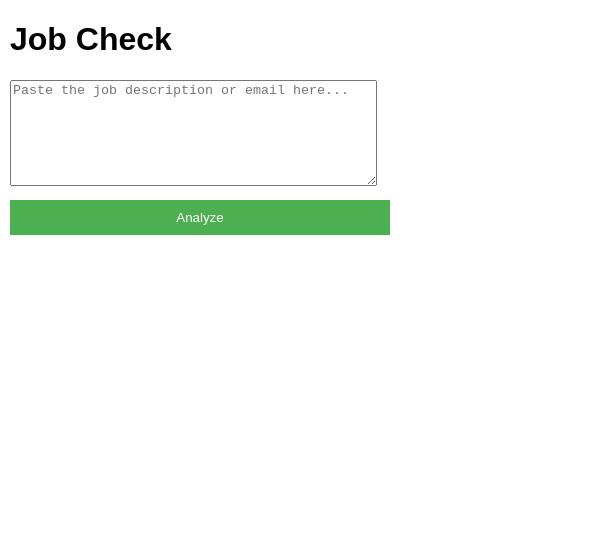
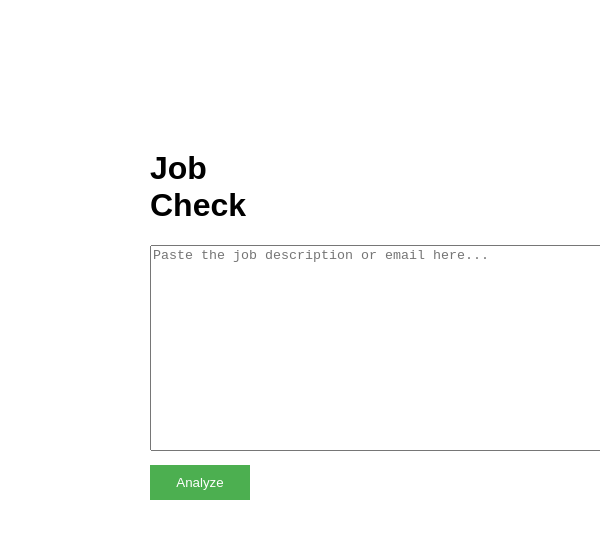
Before and after one commit to zikrya/HireGuard, a browser extension: page popup.html in a window 400 px wide. Shown: the top 538 px of the page, 600 px wide, since content can reach past the window. Drawn offline with Linux system fonts and the light colour scheme.

Commit message:
[CHORE] temp styling to make development easier

```diff
--- a/style.css
+++ b/style.css
@@ -1,11 +1,11 @@
 body {
     font-family: Arial, sans-serif;
-    margin: 10px;
+    margin: 150px;
 }
 
 textarea {
-    width: 95%;
-    height: 100px;
+    width: 500px;
+    height: 200px;
     margin-bottom: 10px;
 }
 
```
